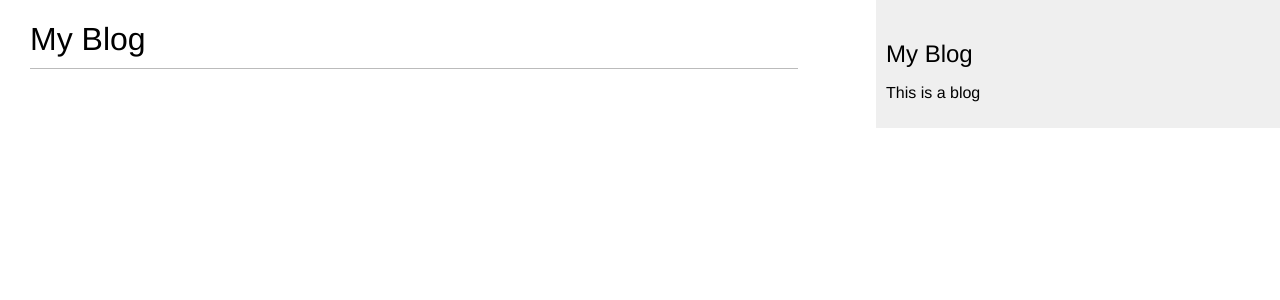
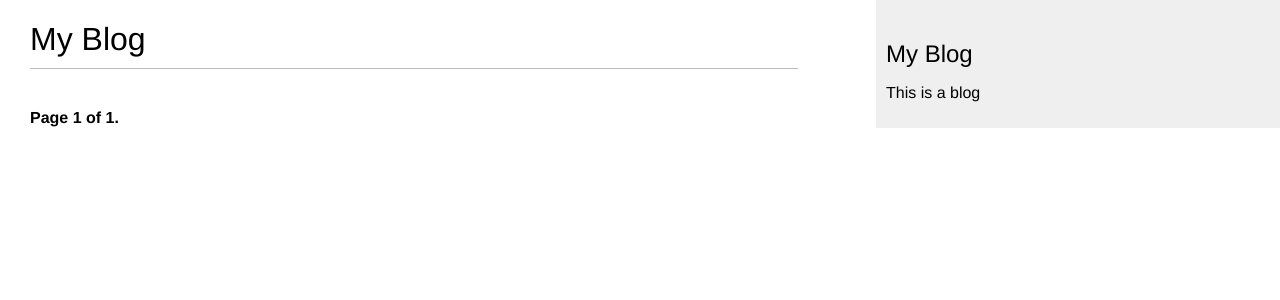
Before and after one commit to iluxonchik/django-by-example, a Django app: page /blog/ in a window 1280 px wide. Shown: the top 300 px of the page. Run offline with Django 3.2, Linux system fonts and the light colour scheme; data that the repository does not hold is empty.

Commit message:
feat: add pagination to blog

```diff
--- a/blog/mysite/blog/templates/blog/post/list.html
+++ b/blog/mysite/blog/templates/blog/post/list.html
@@ -15,4 +15,5 @@
         </p>
         {{ post.body|truncatewords:30|linebreaks }}
     {% endfor %}
+    {% include "pagination.html" with page=posts %}
 {% endblock %}
--- /dev/null
+++ b/blog/mysite/blog/templates/pagination.html
@@ -0,0 +1,13 @@
+<div class="pagination">
+    <span class="step-links">
+        {% if page.has_previous %}
+            <a href="?page={{ page.previous_page_number }}">Previous</a>
+        {% endif %}
+        <span class="current">
+            Page {{ page.number }} of {{ page.paginator.num_pages }}.
+       </span>
+       {% if page.has_next %}
+            <a href="?page={{ page.next_page_number }}">Next</a>
+       {% endif %}
+    </span>
+</div>
--- a/blog/mysite/blog/views.py
+++ b/blog/mysite/blog/views.py
@@ -1,9 +1,20 @@
+from django.core.paginator import Paginator, EmptyPage, PageNotAnInteger
 from django.shortcuts import render, get_object_or_404
 from .models import Post
 
 def post_list(request):
-    posts = Post.published.all()
-    return render(request, 'blog/post/list.html', {'posts':posts})
+    object_list = Post.published.all()
+    paginator = Paginator(object_list, 3) # 3 posts per page
+    page = request.GET.get('page')
+    try:
+        posts = paginator.page(page)
+    except PageNotAnInteger:
+        # if page passed in GET is not an integer, deliver the first page
+        posts = paginator.page(1)
+    except EmptyPage:
+        # if page is out of range, deliver the last page
+        posts = paginator.page(paginator.num_pages)
+    return render(request, 'blog/post/list.html', {'posts':posts, 'page':page,})
 
 def post_detail(request, year, month, day, post):
     post = get_object_or_404(Post, slug=post, status='published', publish__year=year,
```
